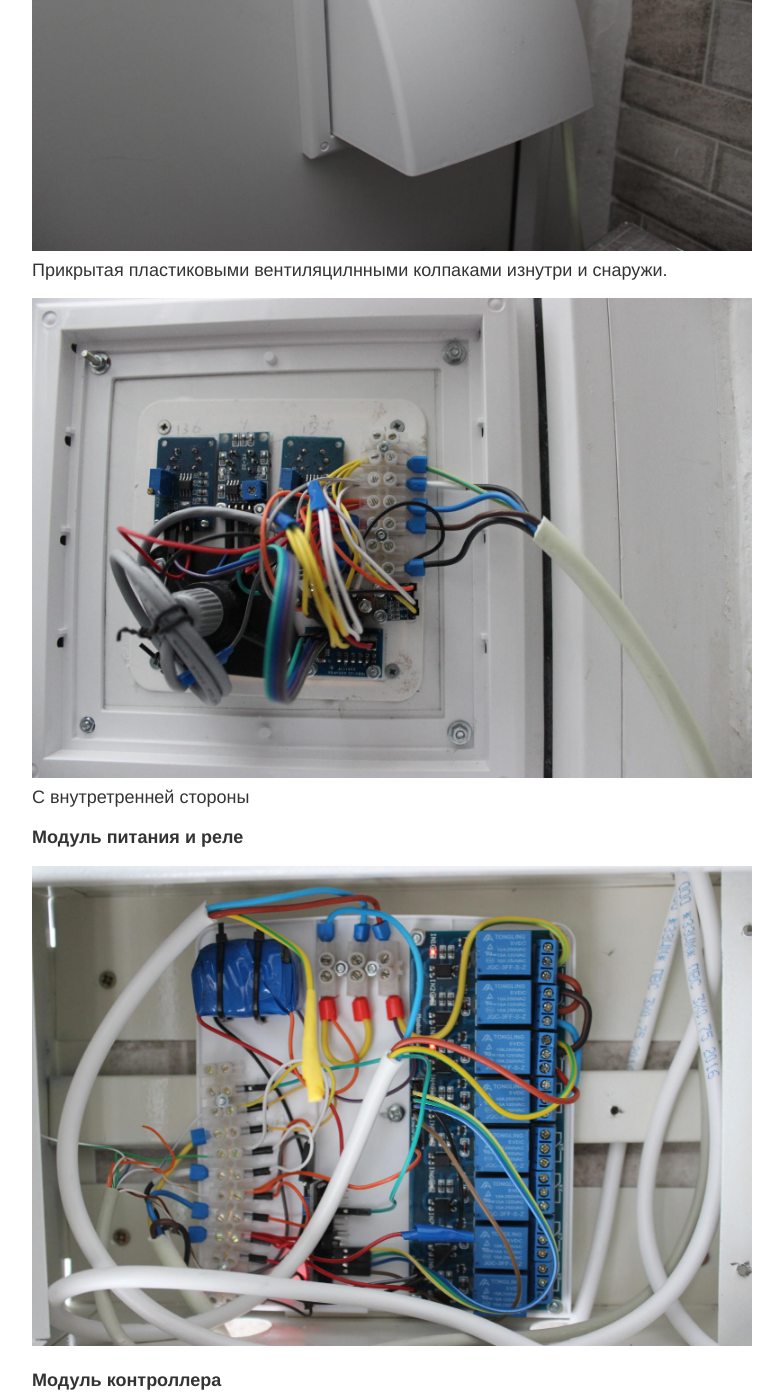
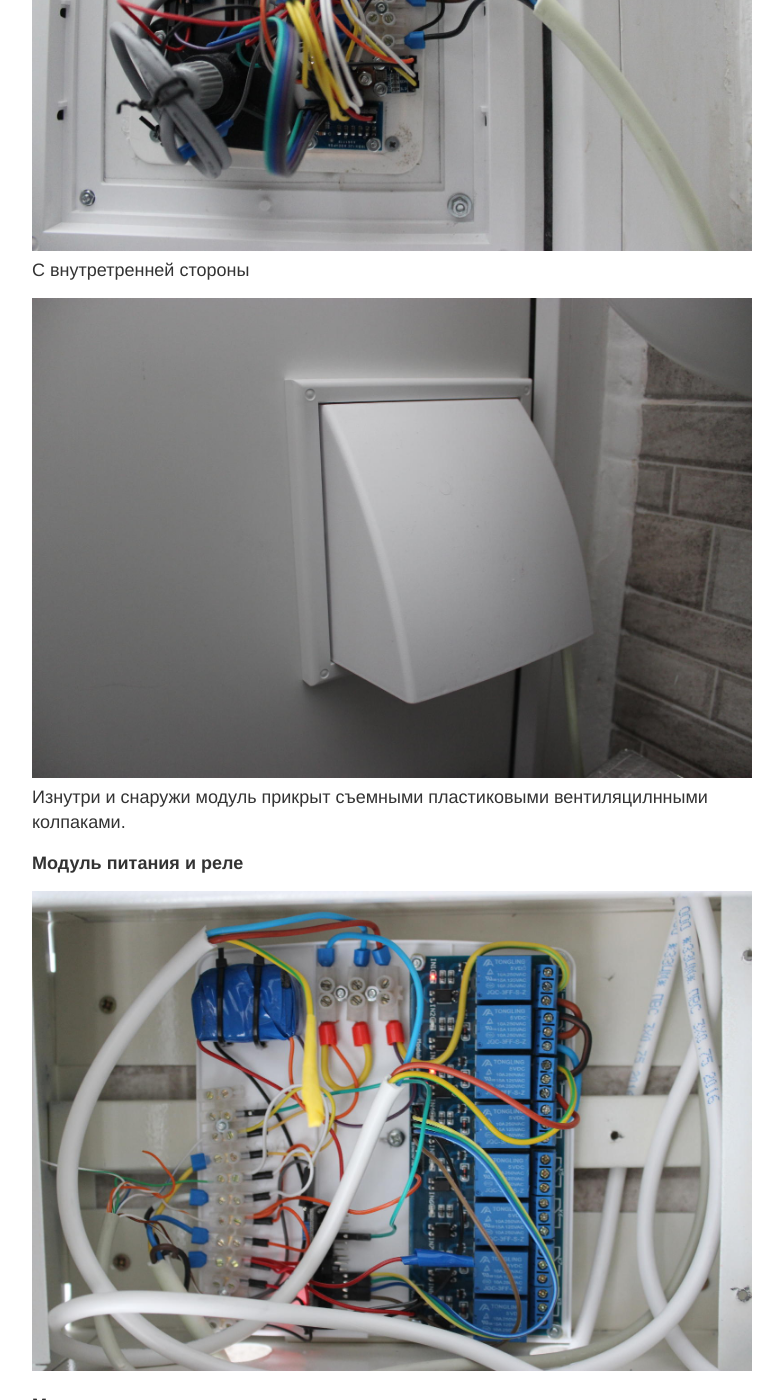
Before and after one commit to decrafts/r, a Jekyll site: the page built from _posts/2017/11/2017-11-16-climate-control-system-for-the-apartment.md, in a window 1280 px wide and 1400 px high, scrolled down 2091 px. Shown: the whole window, without its empty margins (248-1031 px from the left). Built offline with Jekyll 4.4.1, drawn with Linux system fonts in a browser that asks for light colours; comment, search, counter and statistics services are not loaded; grey boxes are pictures that could not be loaded.

Commit message:
Update 2017-11-16-climate-control-system-for-the-apartment.md

```diff
--- a/_posts/2017/11/2017-11-16-climate-control-system-for-the-apartment.md
+++ b/_posts/2017/11/2017-11-16-climate-control-system-for-the-apartment.md
@@ -32,11 +32,11 @@ categories: [ktulhu]
 ![место установки](/images/2017/11/external-place.jpg)
 Место установки - панель ограждения балкона, в которую врезана установочная электрическая коробка без дна.
 
-![колпак](/images/2017/11/external-cover.jpg)
-Прикрытая пластиковыми вентиляцилнными колпаками изнутри и снаружи.
-
 ![внутренняя сторона](/images/2017/11/external-in.jpg)
 С внутретренней стороны
+
+![колпак](/images/2017/11/external-cover.jpg)
+Изнутри и снаружи модуль прикрыт съемными пластиковыми вентиляцилнными колпаками.
 
 **Модуль питания и реле**
 
```
